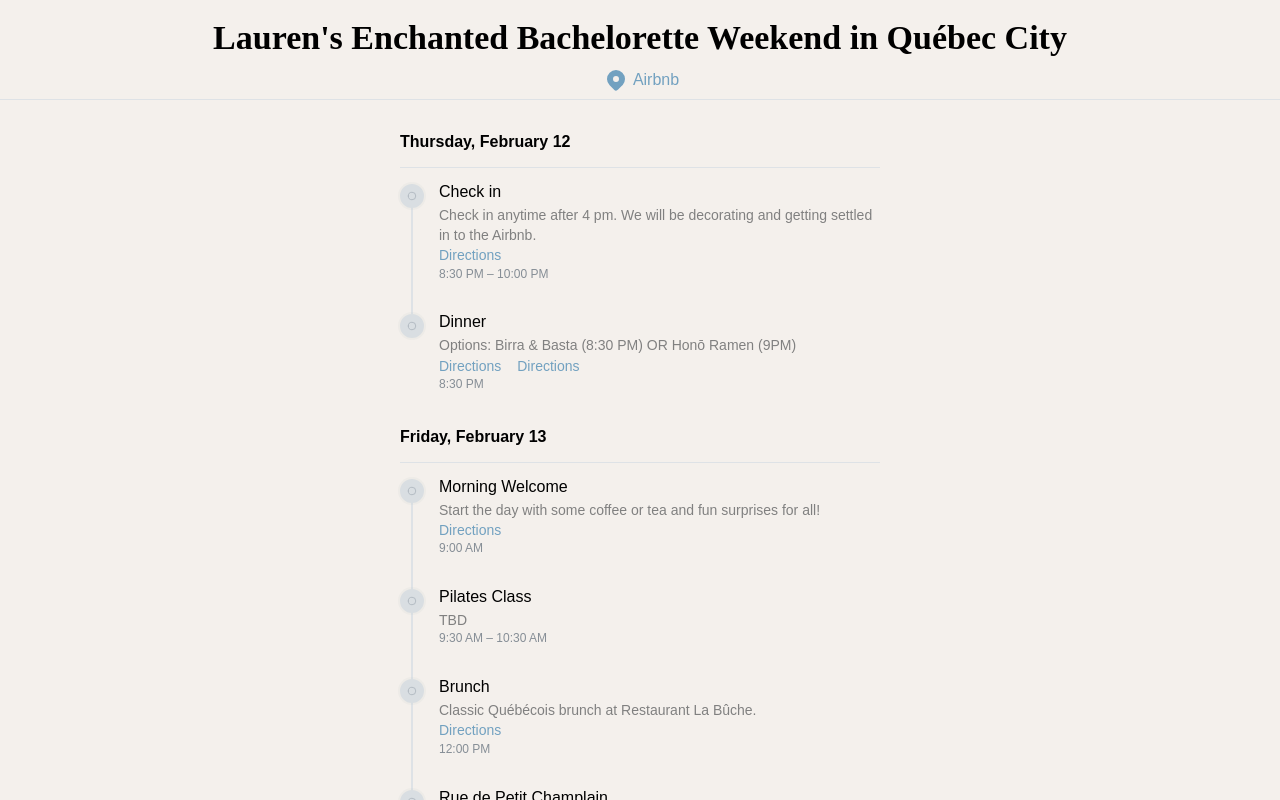
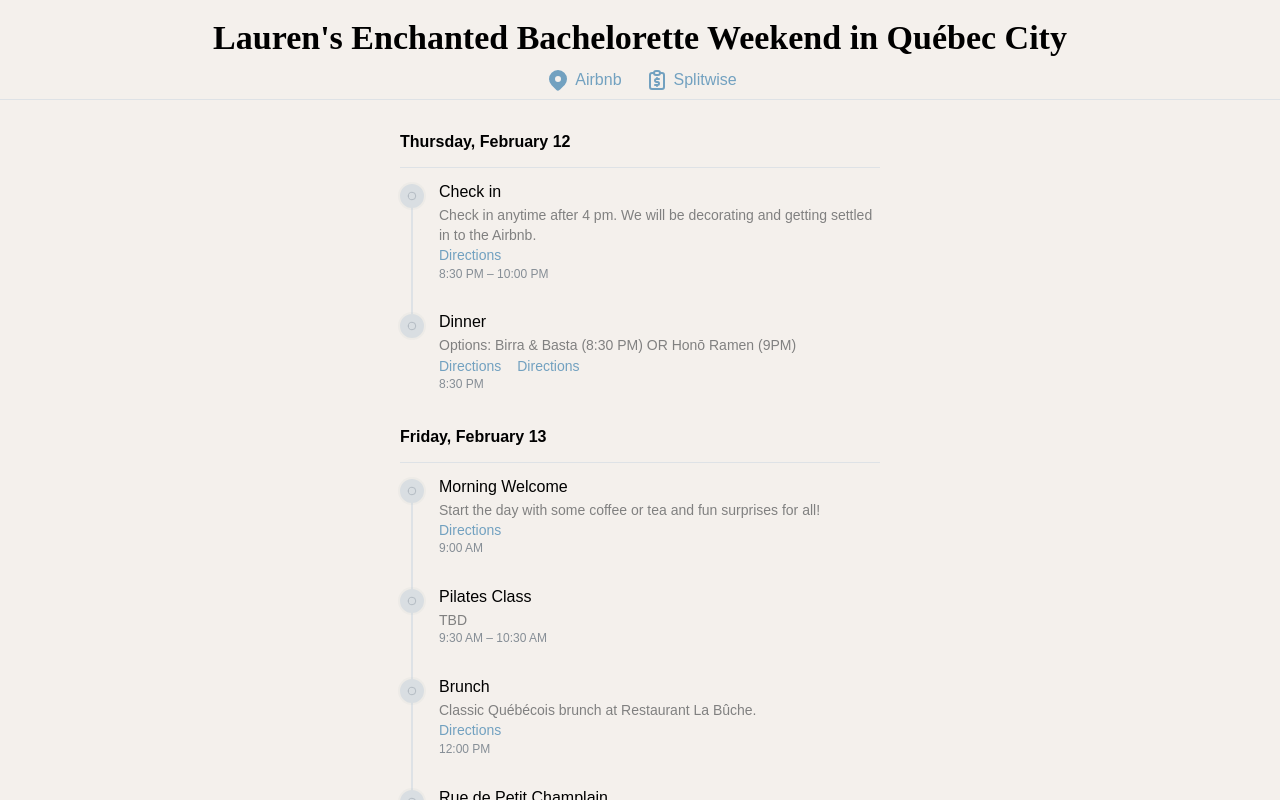
Before and after one commit to hfitzsim/bach-itinerary, a React (Vite) app: page / in a window 1280 px wide. Shown: the top 800 px of the page. Built offline with nearby package versions, Linux system fonts and the light colour scheme; a web font is replaced by a local one.

Commit message:
add splitwise link

```diff
--- a/src/App.tsx
+++ b/src/App.tsx
@@ -7,12 +7,13 @@ import {
 	Flex,
 	Anchor,
 	ThemeIcon,
+	Group,
 } from '@mantine/core';
 import { useHeadroom, useMediaQuery } from '@mantine/hooks';
 import { theme } from './theme.ts';
 import { LivingTimelineByDay } from './Timeline.tsx';
 import { type TimelineItem } from './types.ts';
-import { IconMapPinFilled } from '@tabler/icons-react';
+import { IconMapPinFilled, IconReportMoney } from '@tabler/icons-react';
 
 const timelineItems: TimelineItem[] = [
 	{
@@ -145,12 +146,22 @@ function App() {
 						<Title order={1} style={{ textAlign: 'center' }}>
 							Lauren's Enchanted Bachelorette Weekend in Québec City
 						</Title>
+						<Group gap={20}>
 							<Flex direction="row" justify="center" align="center" gap={2}>
 								<ThemeIcon color="air-superiority-blue" size={30} variant="transparent">
 									<IconMapPinFilled />
 								</ThemeIcon>
 								<Anchor href="https://maps.app.goo.gl/TKJe7DBX2pWaj56S7">Airbnb</Anchor>
 							</Flex>
+							<Flex direction="row" justify="center" align="center" gap={2}>
+								<ThemeIcon color="air-superiority-blue" size={30} variant="transparent">
+									<IconReportMoney />
+								</ThemeIcon>
+								<Anchor href="https://www.splitwise.com/join/JJac4HubVXA+1jidiw?v=e">
+									Splitwise
+								</Anchor>
+							</Flex>
+						</Group>
 					</Flex>
 				</AppShell.Header>
 
```
Lines whose indentation alone changed are shown as unchanged.
